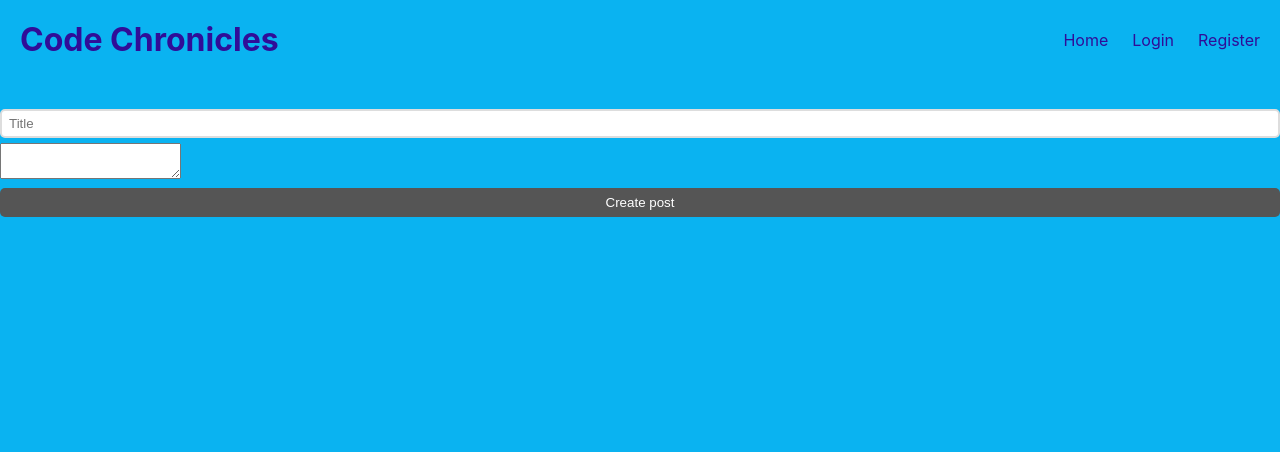
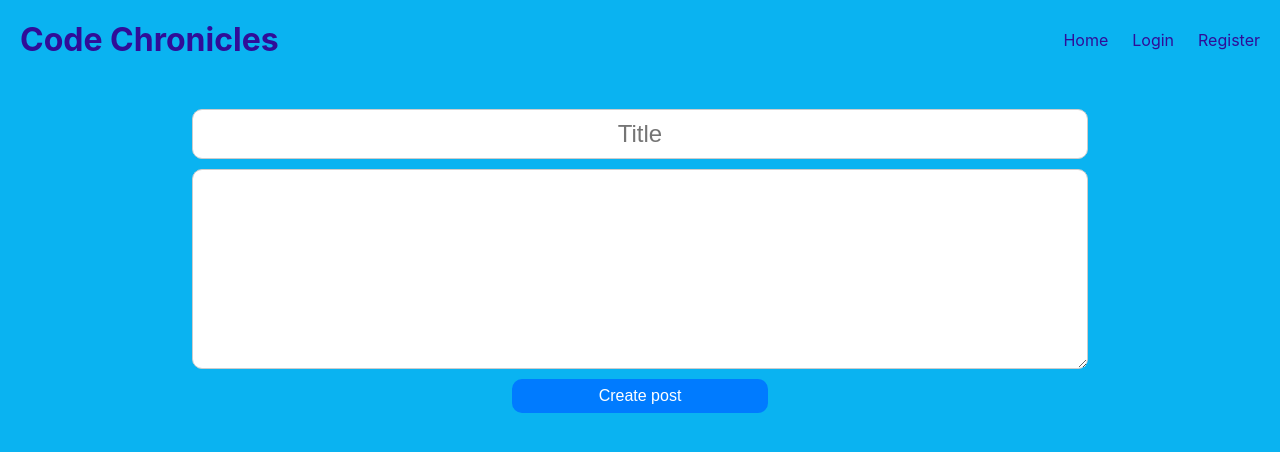
Before and after one commit to Misachka/CodeChronicles, a React (Vite) app in the folder client/: page /create-post in a window 1280 px wide. Shown: the top 452 px of the page. Built offline with nearby package versions, Linux system fonts and the light colour scheme.

Commit message:
added style to create postpage

```diff
--- a/client/src/components/CreatePost.jsx
+++ b/client/src/components/CreatePost.jsx
@@ -39,47 +39,65 @@ export default function CreatePost() {
   }
 
   return (
-    // <form onSubmit={createNewPost}>
-    //   <input
-    //     type="title"
-    //     placeholder={'Title'}
-    //     value={title}
-    //     onChange={(ev) => setTitle(ev.target.value)}
-    //   />
-    //   {/* <input
-    //     type="summary"
-    //     placeholder={'Summary'}
-    //     value={content}
-    //     onChange={(ev) => setSummary(ev.target.value)}
-    //   /> */}
-    //   {/* <input
-    //     type="file"
-    //     onChange={(ev) => setFiles(ev.target.files)}
-    //   /> */}
-    //   <Editor value={content} onChange={setContent} />
-    //   <button style={{ marginTop: '5px' }} disabled={loading}>
-    //     {loading ? 'Creating post...' : 'Create post'}
-    //   </button>
-    // </form>
+    <form onSubmit={createNewPost} style={{ display: 'flex', flexDirection: 'column', alignItems: 'center' }}>
+      {/* Title Input */}
+      <input
+        type='text'
+        placeholder="Title"
+        value={title}
+        onChange={(ev) => setTitle(ev.target.value)}
+        style={{
+          marginBottom: '10px',
+          padding: '10px',
+          fontSize: '1.5em', // Updated font size to match textarea
+          width: '70%',
+          textAlign: 'center',
+          borderRadius: '10px',
+          border: '1px solid #ccc',
+          outline: 'none',
+        }}
+      />
 
-    //Yemny's test
-    <form onSubmit={createNewPost}>
-      <input type='title' placeholder="Title" value={title}
-        onChange={(ev) => setTitle(ev.target.value)}>
-      </input>
-      <div>
-        <textarea value={content}
-          onChange={(ev) => setContent(ev.target.value)}>
+      {/* Content Textarea */}
+      <textarea
+        value={content}
+        onChange={(ev) => setContent(ev.target.value)}
+        style={{
+          border: '1px solid #ccc',
+          minHeight: '200px',
+          padding: '20px',
+          fontSize: '2em', // Updated font size to match input
+          width: '70%',
+          marginBottom: '10px',
+          textAlign: 'center',
+          borderRadius: '10px',
+          outline: 'none',
+        }}
+      />
 
-        </textarea>
-      </div>
-      <button style={{ marginTop: '5px' }} disabled={loading}>
+      {/* Button for Submission */}
+      <button
+        style={{
+          padding: '8px 16px',
+          fontSize: '1em',
+          backgroundColor: '#007bff',
+          color: 'white',
+          border: 'none',
+          borderRadius: '4px',
+          cursor: 'pointer',
+          width: '20%',
+          borderRadius: '10px',
+        }}
+        disabled={loading}
+      >
         {loading ? 'Creating post...' : 'Create post'}
       </button>
     </form>
+  );
+  }
 
-  );
-}
+
+
 
 //   async function createNewPost(ev) {
 //     const data = new FormData();
--- a/package.json
+++ b/package.json
@@ -18,6 +18,7 @@
     "concurrently": "^5.1.0"
   },
   "dependencies": {
-    "jwt-decode": "^4.0.0"
+    "jwt-decode": "^4.0.0",
+    "react-emoji-render": "^2.0.1"
   }
 }
```
Also changed, not shown: 1 other file (tests, documents, lock files or other folders).
